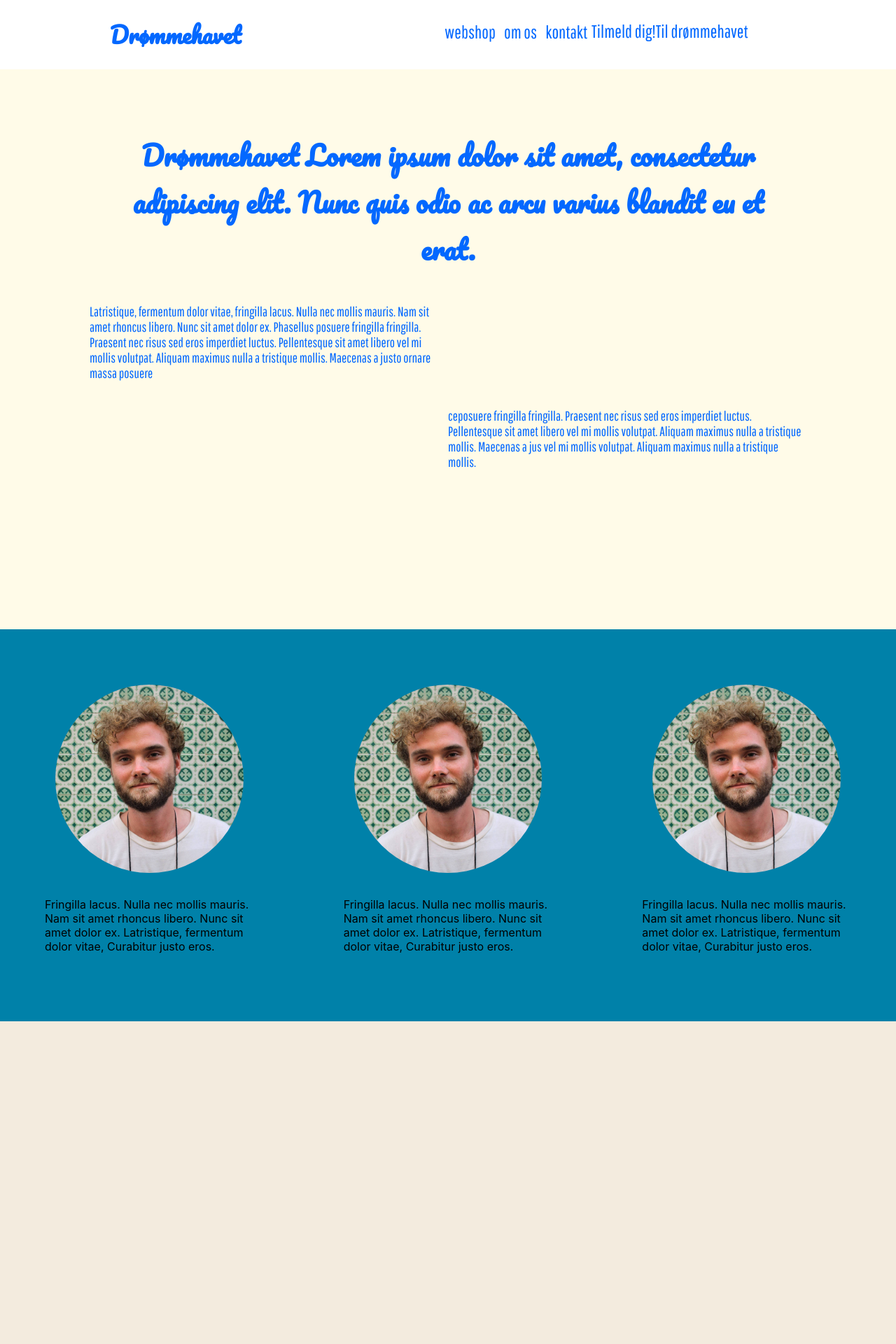
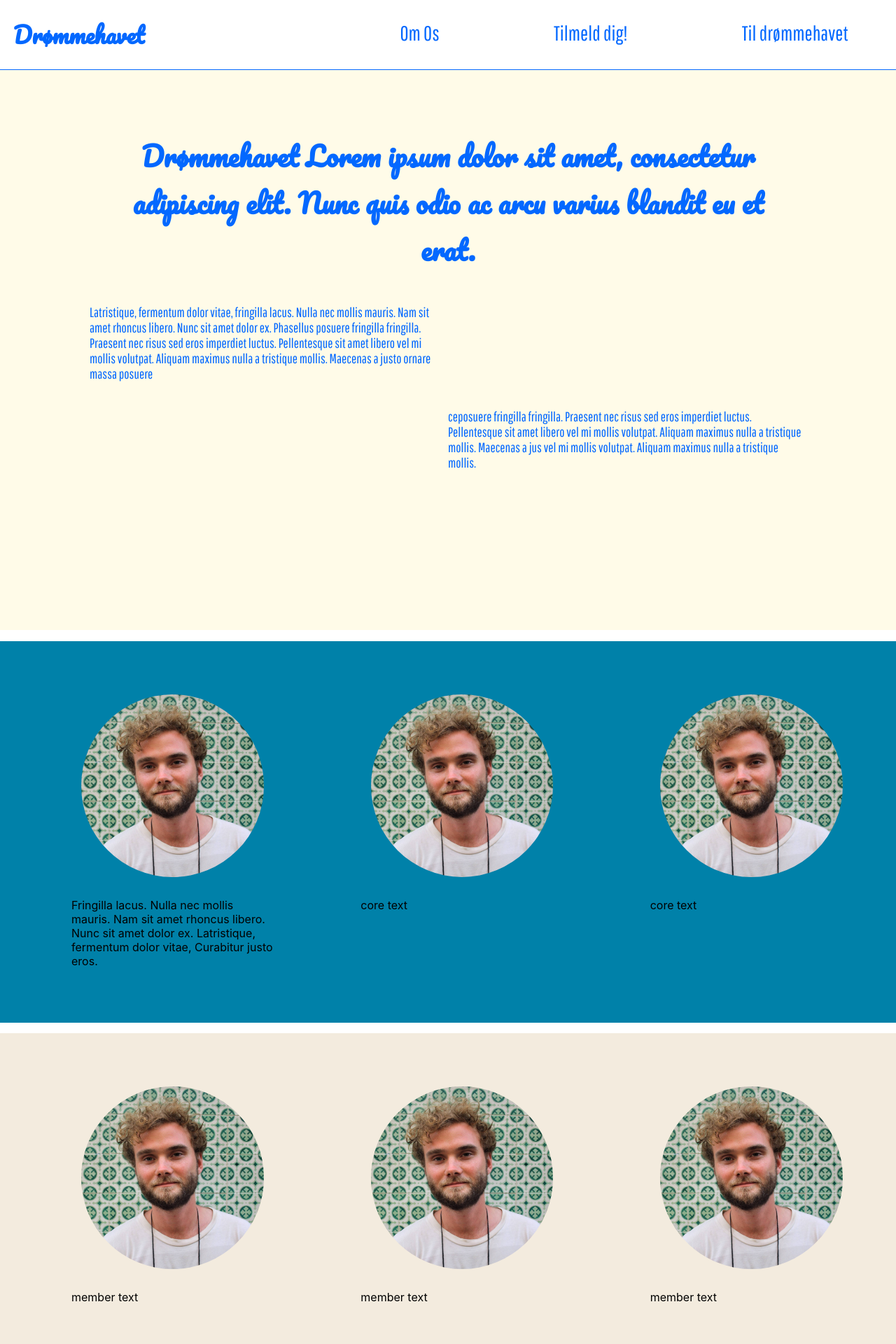
Before and after one commit to LasseRB/droemmehavet_website, a React (Create React App) app in the folder droemmehavet_homepage/: page /omos in a window 1280 px wide. Shown: the top 1920 px of the page at 70% size. Built offline with nearby package versions, Linux system fonts and the light colour scheme; no server answers.

Commit message:
Header style, About Member objects

```diff
--- a/droemmehavet_homepage/src/AboutPage/AboutPage_Components/AboutPage.js
+++ b/droemmehavet_homepage/src/AboutPage/AboutPage_Components/AboutPage.js
@@ -1,5 +1,5 @@
 import React from "react";
-import TeamMember from "./TeamMember";
+import TeamMembers from "./TeamMembers";
 
 export default function AboutPage() {
   return (
@@ -25,12 +25,10 @@ export default function AboutPage() {
         </p>
       </div>
       <div id="container2">
-        <TeamMember />
-        <TeamMember />
-        <TeamMember />
+        <TeamMembers type={"core"} />
       </div>
 
-      <div id="container3"></div>
+      <div id="container3">{<TeamMembers type="member" />}</div>
     </div>
   );
 }
--- a/droemmehavet_homepage/src/AboutPage/AboutPage_Components/TeamMember.js
+++ /dev/null
@@ -1,17 +0,0 @@
-import React from "react";
-import teamMemberPhoto from "../../Team_Member_Photo_placeholder.jpg";
-
-export default function TeamMember() {
-  return (
-    <div className="TeamMember">
-      <div id="imageHolder">
-        <img src={teamMemberPhoto} />
-        <p>
-          Fringilla lacus. Nulla nec mollis mauris. Nam sit amet rhoncus libero.
-          Nunc sit amet dolor ex. Latristique, fermentum dolor vitae, Curabitur
-          justo eros.
-        </p>
-      </div>
-    </div>
-  );
-}
--- /dev/null
+++ b/droemmehavet_homepage/src/AboutPage/AboutPage_Components/TeamMembers.js
@@ -0,0 +1,55 @@
+import React from "react";
+import teamMemberPhoto from "../../Team_Member_Photo_placeholder.jpg";
+
+export default function TeamMembers(props) {
+  const teamMemberArray = [
+    {
+      type: "core",
+      img: teamMemberPhoto,
+      text: "Fringilla lacus. Nulla nec mollis mauris. Nam sit amet rhoncus libero. Nunc sit amet dolor ex. Latristique, fermentum dolor vitae, Curabitur justo eros.",
+    },
+    {
+      type: "core",
+      img: teamMemberPhoto,
+      text: "core text",
+    },
+    {
+      type: "core",
+      img: teamMemberPhoto,
+      text: "core text",
+    },
+    {
+      type: "member",
+      img: teamMemberPhoto,
+      text: "member text",
+    },
+    {
+      type: "member",
+      img: teamMemberPhoto,
+      text: "member text",
+    },
+    {
+      type: "member",
+      img: teamMemberPhoto,
+      text: "member text",
+    },
+  ];
+
+  const createTeamMember = teamMemberArray.map((member) => {
+    console.log(props.type == member.type, props.type, member.type);
+    if (props.type == member.type) {
+      return (
+        <li className="TeamMember">
+          <img src={member.img} />
+          <p>{member.text}</p>
+        </li>
+      );
+    }
+  });
+
+  return (
+    <>
+      <ul>{createTeamMember}</ul>
+    </>
+  );
+}
--- a/droemmehavet_homepage/src/AboutPage/AboutPage_StyleComponents/_AboutPage.scss
+++ b/droemmehavet_homepage/src/AboutPage/AboutPage_StyleComponents/_AboutPage.scss
@@ -35,17 +35,28 @@
     }
   }
   #container2 {
-    display: flex;
-    flex-direction: row;
-    justify-content: space-between;
     width: 100%;
     height: 70vh;
-    background-color: #0081a9;
+
+    ul {
+      list-style: none;
+      display: flex;
+      flex-direction: row;
+      justify-content: space-between;
+      background-color: #0081a9;
+    }
   }
 
   #container3 {
     width: 100%;
     height: 70vh;
-    background-color: #f3ebde;
+
+    ul {
+      list-style: none;
+      display: flex;
+      flex-direction: row;
+      justify-content: space-between;
+      background-color: #f3ebde;
+    }
   }
 }
--- a/droemmehavet_homepage/src/Shared/Header.js
+++ b/droemmehavet_homepage/src/Shared/Header.js
@@ -28,9 +28,9 @@ export default function Header(props) {
           <h1>Drømmehavet</h1>
         </Link>
         <div className="headerButtonsContainer">
-          <button className="headerButton">webshop</button>
-          <button className="headerButton">om os</button>
-          <button className="headerButton">kontakt</button>
+          {/* <button className="headerButton">webshop</button> */}
+          <Link to="/omos" className="headerButton">Om Os</Link>
+          {/* <button className="headerButton">kontakt</button> */}
           <Link to="/tilmeld/1" className="headerButton" onClick={() => setTheme(true)}>Tilmeld dig!</Link>
 
           <a href='http://localhost:3001/' className="headerButton" id="goToApp">Til drømmehavet</a>
--- a/droemmehavet_homepage/src/Shared/Shared_Style_Components/_Header.scss
+++ b/droemmehavet_homepage/src/Shared/Shared_Style_Components/_Header.scss
@@ -5,31 +5,32 @@
   width: 100%;
   display: flex;
   flex-direction: row;
-  justify-content: space-around;
+  //justify-content: space-between;
   position: absolute;
 
-  a{
+  a {
     text-decoration: none;
   }
 
   h1 {
-    margin-left: 5%;
+    margin-left: 10%;
     display: flex;
     justify-self: start;
     color: #ffff;
     font-family: "Pacifico", cursive;
   }
 
-
-
   .headerButtonsContainer {
     display: flex;
     align-items: center;
-    justify-content: end;
-    margin-right: 5%;
+    margin-left: 30%;
+    justify-self: flex-end;
+    justify-content: space-between;
+    width: 50%;
 
     .headerButton {
       @include headerButtons($main-font);
+      margin: 5%;
     }
 
     #logInButton {
@@ -41,27 +42,21 @@
   }
 }
 
-
 .header.blue {
   background: white;
   position: relative;
+  border-bottom: 1px solid $blue-main;
   h1 {
-
     color: $blue-main;
-
   }
 
-
-
   .headerButtonsContainer {
-
     .headerButton {
       @include headerButtons($blue-main);
     }
 
     #logInButton {
       @include headerButtons($blue-main);
-
     }
   }
 }
--- a/droemmehavet_homepage/src/Shared/Shared_Style_Components/_Mixins.scss
+++ b/droemmehavet_homepage/src/Shared/Shared_Style_Components/_Mixins.scss
@@ -5,7 +5,7 @@
   background: transparent;
   border: transparent;
   font-family: $header-font-family;
-  font-size: 2vw;
+  font-size: 2.3vw;
   color: $color;
   width: auto;
   height: 3vw;
@@ -22,7 +22,7 @@
   font-size: $fontSize;
 }
 
-@mixin paragraph ($textColor, $fontSize){
+@mixin paragraph($textColor, $fontSize) {
   font-family: $header-font-family;
   color: $textColor;
   font-size: $fontSize;
```
